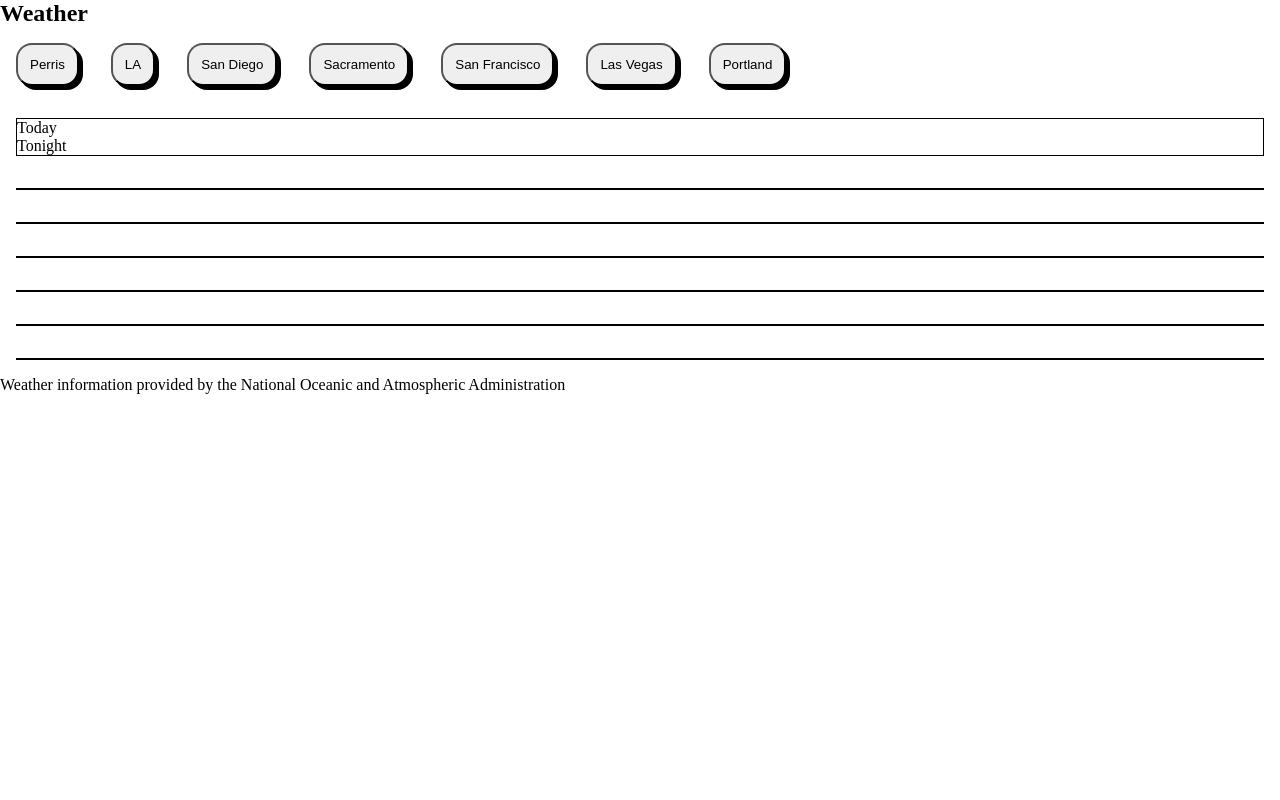
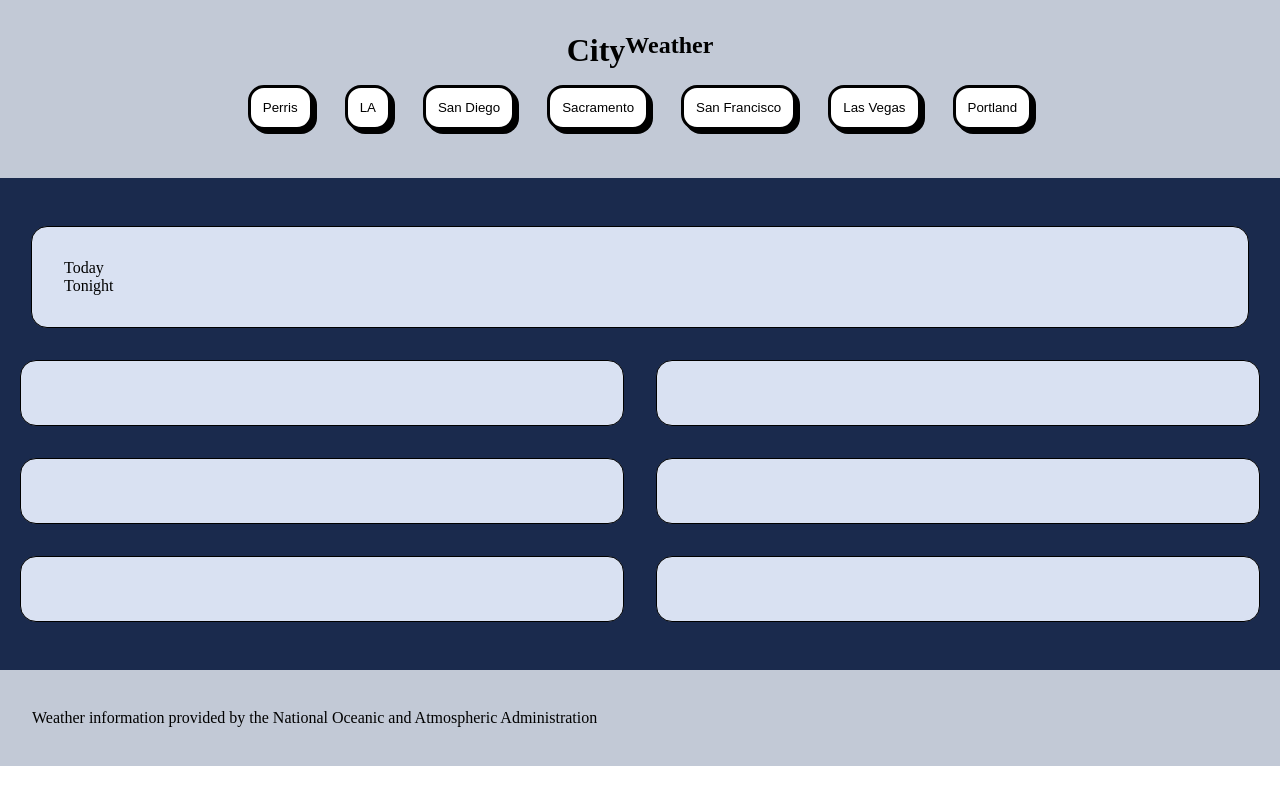
Before and after one commit to zen-da-baker/vanilla-weather-app, a plain HTML site: page index.html in a window 1280 px wide. Drawn offline with Linux system fonts and the light colour scheme.

Commit message:
basic css styling and containers

```diff
--- a/index.html
+++ b/index.html
@@ -9,10 +9,16 @@
     </head>
 
     <body>
-        <header>
-            <h1 id="title"></h1>
+        <header class="header">
 
+            <div class="container">
+                <h1 id="title">City</h1>
                 <h2>Weather</h2>
+            </div>
+
+
+            <div class="container">
+
 
                 <nav>
                     <ul class="nav-items">
@@ -45,11 +51,12 @@
                         </li>
                     </ul>
                 </nav>
+            </div>
         </header>
 
-        <main>
+        <main class="main">
             <section class="gallery">
-                <div class="card">
+                <div class="card-center">
                     <div id="day1">Today</div>
 
                     <div id="night1">Tonight</div>
@@ -84,7 +91,7 @@
 
 
 
-        <footer>
+        <footer class="footer">
             <p>Weather information provided by the National Oceanic and Atmospheric Administration</p>
         </footer>
 
--- a/main.css
+++ b/main.css
@@ -1,3 +1,12 @@
+/* =====================================
+
+1. Global
+
+===================================== */
+
+/* Global
+===================================== */
+
 * {
     margin: 0;
     padding: 0;
@@ -7,20 +16,71 @@ html {
     font-size: 16px;
 }
 
+/* Typography
+===================================== */
+
+p {
+    line-height: 2rem;
+}
+
+h3 {
+    line-height: 2rem;
+}
+
+/* Structure
+===================================== */
+
+.container {
+    display: flex;
+    justify-content: center;
+}
+
 .gallery {
     display: flex;
-    flex-direction: column;
     flex-wrap: wrap;
+    align-items: center;
+    justify-content: center;
+    padding: 2rem 0;
+}
+
+.nav-items {
+    display: flex;
+    list-style: none;
+}
+
+.header {
+    background-color: hsl(220, 20%, 80%);
+    padding: 2rem;
+}
+
+.main {
+    background-color: hsl(220, 50%, 20%);
+}
+
+.footer {
+    background-color: hsl(220, 20%, 80%);
+    padding: 2rem;
+}
+
+/* Components
+===================================== */
+
+.card-center {
+    border: 0.1rem solid black;
+    margin: 1rem;
+    padding: 2rem;
+    border-radius: 1rem;
+    background-color: hsl(220, 50%, 90%);
+    width: 90%;
 }
 
 .card {
     border: 0.1rem solid black;
     margin: 1rem;
-}
-
-.nav-items {
-    display: flex;
-    list-style: none;
+    padding: 2rem;
+    border-radius: 1rem;
+    background-color: hsl(220, 50%, 90%);
+    width: 42%;
 }
 
 .btn {
@@ -29,9 +89,15 @@ html {
     padding: 0.75rem;
     border-radius: 1rem;
     box-shadow: 0.25rem 0.25rem black;
+    background-color: white;
+    color: black;
+    border: 0.2rem solid black;
 }
 .btn:hover {
     opacity: 0.75;
+    color: white;
+    border: 0.2rem solid white;
+    background-color: black;
 }
 .btn:active {
     box-shadow: 0.1rem 0.1rem black;
```
Lines whose indentation alone changed are shown as unchanged.
